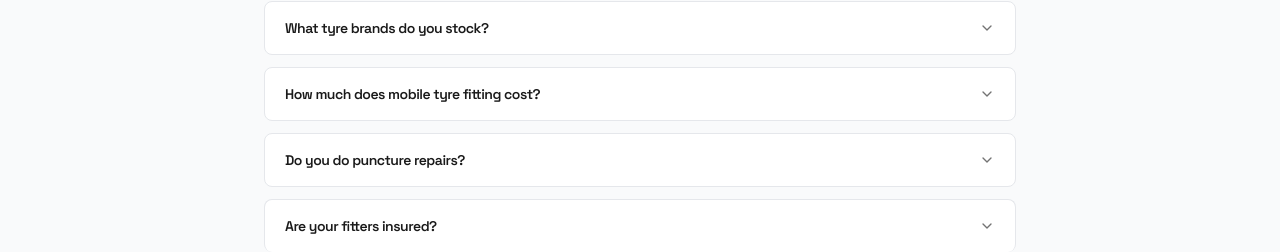
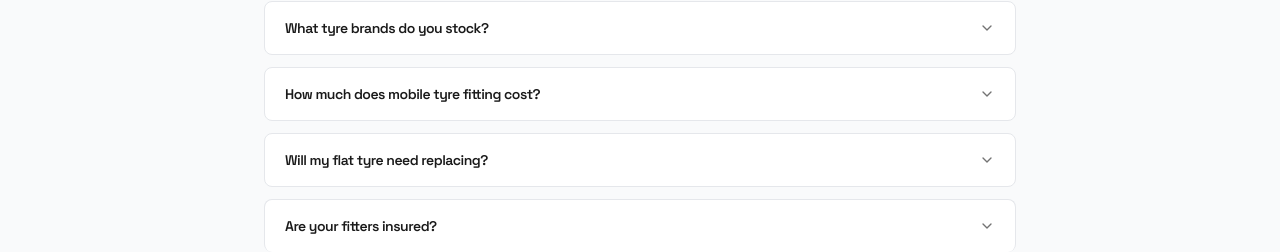
Before and after one commit to adeeliqbalakhter/Mobile-tyre-fitter-247, a React (Vite) app: page /home-tyre-fitting in a window 1280 px wide. Shown: the part 7140-7392 px from the top of the page. Built offline with nearby package versions, Linux system fonts and the light colour scheme.

Commit message:
fix: remove puncture repair references

```diff
--- a/src/sections/FAQSection.tsx
+++ b/src/sections/FAQSection.tsx
@@ -8,7 +8,7 @@ const faqs = [
   { question: 'Can you fit tyres at my home or workplace?', answer: 'Yes, that\'s exactly what we do. Our mobile tyre fitting vans come fully equipped to your location — whether that\'s your home driveway, office car park, or roadside. No need to visit a garage.' },
   { question: 'What tyre brands do you stock?', answer: 'We stock all major tyre brands including Michelin, Pirelli, Continental, Dunlop, Goodyear, Bridgestone, Hankook, Yokohama, and many more. We also carry quality mid-range and budget options. With over 70,000 tyres in stock, we have something for every vehicle and budget.' },
   { question: 'How much does mobile tyre fitting cost?', answer: 'Our pricing is transparent and competitive. The cost depends on your tyre size and brand choice. There are no hidden call-out fees. When you call us, we\'ll give you a clear, upfront quote before any work begins. We accept all major credit and debit cards.' },
-  { question: 'Do you do puncture repairs?', answer: 'Yes, we can repair punctures that meet British Standard BSAU-159 safety guidelines. If the puncture is in the central tread area, smaller than 6mm, and the tyre has no other damage, we can usually repair it on the spot for a fraction of the cost of a new tyre.' },
+  { question: 'Will my flat tyre need replacing?', answer: 'In the majority of cases, yes — a flat or damaged tyre will need to be replaced with a new one for your safety. We specialise in supplying and fitting replacement tyres at your location. Call us and we will bring the right replacement tyre to you.' },
   { question: 'Are your fitters insured?', answer: 'Yes, all our mobile tyre fitters are fully insured, trained to industry standards, and background-checked. We also guarantee all our workmanship. If anything isn\'t right, we\'ll fix it free of charge.' },
 ]
 
```
